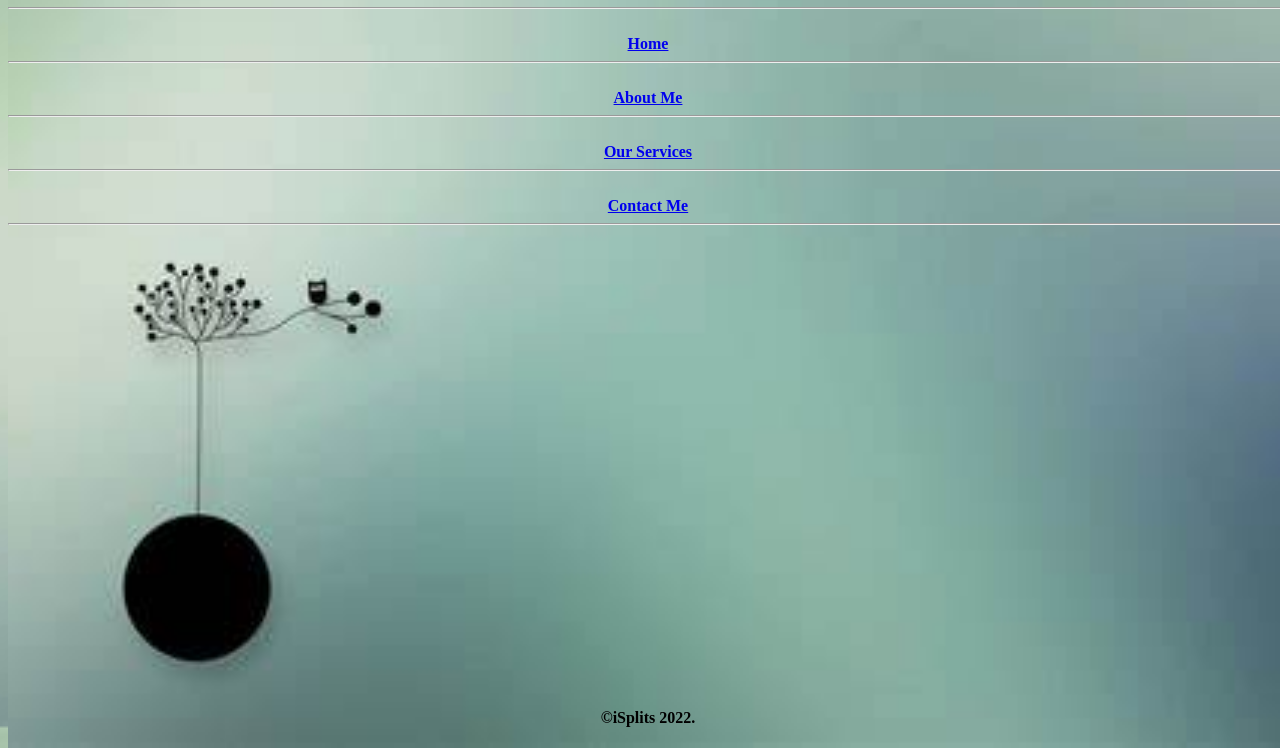
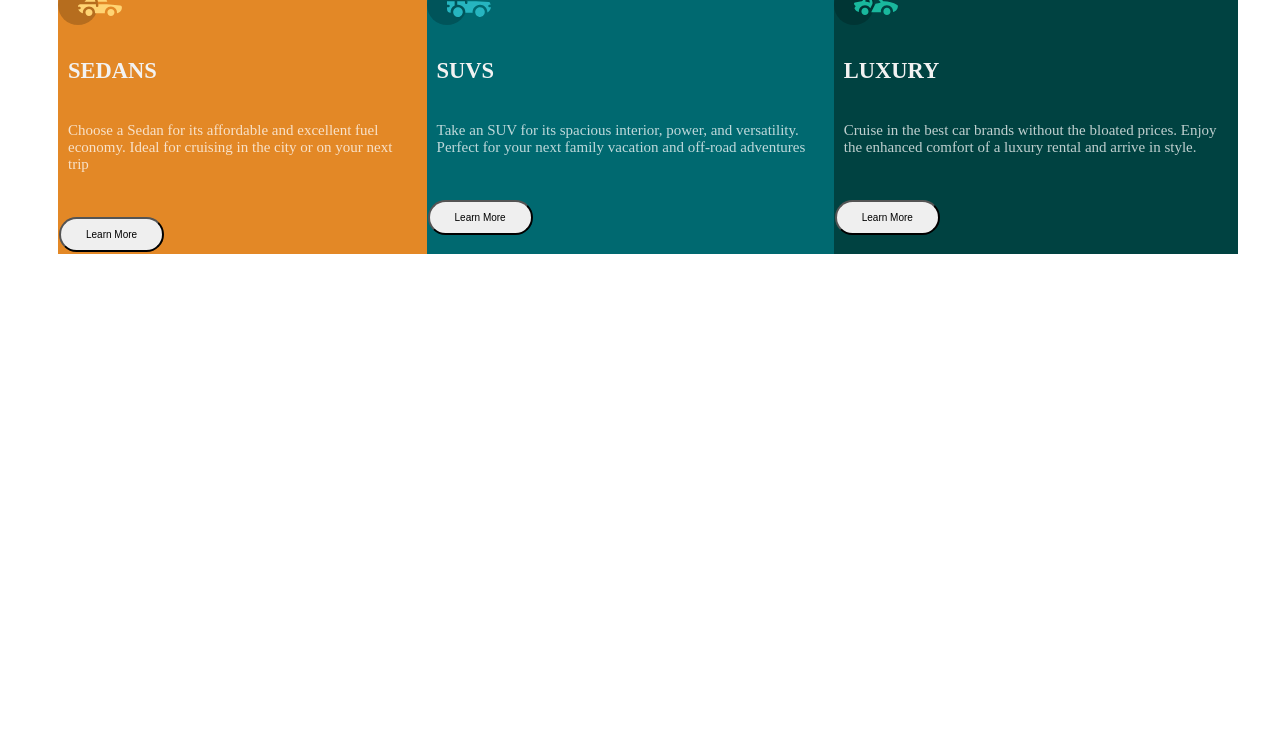
Before and after one commit to iSplits/Assignment, a plain HTML site: page index.html in a window 1280 px wide. Shown: the part 73-821 px from the top of the page. Drawn offline with Linux system fonts and the light colour scheme.

Commit message:
Week 4I
CSS Flex Layout

```diff
--- a/index.html
+++ b/index.html
@@ -3,8 +3,9 @@
 
 <head>
   <meta charset="utf-8">
-  <meta name="viewport" content="width=device-width">
+  <meta name="viewport" content="width=device-width" initial-scale="1">
   <title>replit</title>
+  <link rel="icon" type="image/x-icon" href="/favicon.ico">
   <link href="style.css" rel="stylesheet" type="text/css" />
 </head>
 
@@ -17,32 +18,29 @@
   teal, blue, blurple, magenta, pink!
   -->
   <script src="https://replit.com/public/js/replit-badge.js" theme="blue" defer></script>
-<header>
-  <h1 id="mylogo">SymplyU</h1>
-  <hr>
-  <br>
-  <div style="text-align:center;">
-    <a href="https://simple-portfolio.isplits.repl.co" target="_blank"><strong>Home</strong></a>
-    <hr>
-    <br>
-    <a href="about_me.html" target="_blank"><strong>About Me</strong></a>
-    <hr>
-    <br>
-    <a href="our_services.html" target="_blank"><strong>Our Services</strong></a>
-    <hr>
-    <br>
-    <a href="contact_me.html" target="_blank"><strong>Contact Me</strong></a>
-    <hr>
+</body>
+<div class="flex-container">
+  <div id="sedans">
+    <svg width="64" height="40" xmlns="http://www.w3.org/2000/svg"><g fill="none" fill-rule="evenodd"><circle fill="#000" opacity=".201" cx="20" cy="20" r="20"/><path d="M52.936 24.11c1.942 0 3.517 1.542 3.517 3.445 0 1.903-1.575 3.445-3.517 3.445s-3.516-1.542-3.516-3.445c0-1.903 1.574-3.445 3.516-3.445zm-21.957 0c1.942 0 3.517 1.542 3.517 3.445 0 1.903-1.575 3.445-3.517 3.445s-3.516-1.542-3.516-3.445c0-1.903 1.574-3.445 3.516-3.445zm6.948-4.848v1.429c0 .716.61 1.293 1.348 1.259a1.295 1.295 0 001.225-1.295v-1.393h8.256l13.483 1.313c.956.093 1.676.881 1.676 1.814 0 2.89-2.126 5.303-4.926 5.819.397-3.557-2.458-6.62-6.053-6.62-3.646 0-6.504 3.14-6.039 6.723h-9.879c.466-3.588-2.397-6.722-6.039-6.722-3.595 0-6.45 3.062-6.052 6.62-2.14-.398-3.916-1.912-4.61-3.931h1.142c.731 0 1.32-.598 1.285-1.322-.033-.678-.629-1.2-1.322-1.2H20v-.251c0-1.274 1.066-2.243 2.306-2.243h15.62zM42.59 11c2.645 0 4.99 1.556 5.972 3.963l.726 1.779H40.17L38.413 11h4.178zm-6.865 0l1.758 5.741H26.505l3.357-3.654A6.502 6.502 0 0134.644 11h1.082z" fill="#FFD473" fill-rule="nonzero"/></g></svg>
+    <h2>SEDANS</h2>
+    <p>Choose a Sedan for its affordable and excellent fuel economy. Ideal for cruising in the city or on your next trip</p><br>
+
+   <button class="lmore">Learn More</button>
   </div>
 
-</header>
+  <div id="suvs">
+    <svg width="64" height="40" xmlns="http://www.w3.org/2000/svg"><g fill="none" fill-rule="evenodd"><circle fill="#000" opacity=".201" cx="20" cy="20" r="20"/><path d="M31.002 22.358c2.917 0 5.18 2.593 4.762 5.506a4.828 4.828 0 01-2.962 3.778 4.797 4.797 0 01-5.3-1.165c-1.188-1.26-1.235-2.613-1.263-2.613-.42-2.924 1.857-5.506 4.763-5.506zm22 0c3.457 0 5.798 3.567 4.41 6.744A4.816 4.816 0 0152.3 31.94a4.826 4.826 0 01-4.06-4.077c-.42-2.915 1.846-5.506 4.762-5.506zm-15.04-6.083v1.462a1.29 1.29 0 001.352 1.29c.693-.033 1.227-.631 1.227-1.326v-1.426h8.3l13.056.716a1.29 1.29 0 011.164.917c.27.895.446 1.477.563 1.87h-1.047c-.694 0-1.291.534-1.324 1.228a1.29 1.29 0 001.288 1.352h1.445c-.164 2.225-1.57 4.193-3.6 5.05.13-4.212-3.255-7.63-7.384-7.63-4.317 0-7.762 3.718-7.358 8.086h-7.285c.43-4.655-3.503-8.531-8.131-8.046v-3.543h7.734zm-10.312 0v4.308a7.4 7.4 0 00-4.006 7.274 3.874 3.874 0 01-3.642-3.864v-1.635h1.46a1.29 1.29 0 000-2.58h-1.461v-3.213l.003-.29h7.646zm14.986-8.196c2.65 0 5 1.592 5.984 4.055l.63 1.579a5.525 5.525 0 01-.065-.004l-.026-.002-.034-.002-.022-.002a4.178 4.178 0 00-.224-.006l-.098-.001h-.039l-.136-.001h-.052l-.326-.001H40.211L38.528 8.08zm-13.632 0l-1.122 5.616h-7.144l1.47-4.71a1.29 1.29 0 011.231-.906h5.565zm6.832 0l1.683 5.615h-7.007l1.121-5.615h4.203z" fill="#26B5C0" fill-rule="nonzero"/></g></svg>
+    <h2>SUVS</h2>
+    <p> Take an SUV for its spacious interior, power, and versatility. Perfect for your next family vacation and off-road adventures</p><br>
+    <button class="lmore">Learn More</button>
+  </div>
 
-<footer>
-  <b>©iSplits 2022.</b>
-</footer>
+  <div id="luxury">
+    <svg width="64" height="40" xmlns="http://www.w3.org/2000/svg"><g fill="none" fill-rule="evenodd"><circle fill="#000" opacity=".201" cx="20" cy="20" r="20"/><path d="M30.98 22.835c1.941 0 3.516 1.604 3.516 3.583 0 1.978-1.575 3.582-3.517 3.582s-3.516-1.604-3.516-3.582c0-1.979 1.574-3.583 3.516-3.583zm21.956 0c1.942 0 3.517 1.604 3.517 3.583 0 1.978-1.575 3.582-3.517 3.582s-3.516-1.604-3.516-3.582c0-1.979 1.574-3.583 3.516-3.583zm-9.143-10.45a1.27 1.27 0 011.819 0l3.715 3.784c4.444-.115 9.7 1.142 13.964 3.753.387.237.624.664.624 1.124 0 3.006-2.126 5.514-4.926 6.05.397-3.698-2.458-6.882-6.053-6.882-3.646 0-6.504 3.264-6.039 6.99h-9.669c.76-1.544.993-2.026 1.337-2.711l.082-.162c.421-.835 1.056-2.07 2.883-5.65 1.68-.023 3.47-.408 5.247-1.403l-2.984-3.04a1.328 1.328 0 010-1.854zm-7.68 1.064c.683-.2 1.395.202 1.592.898l.749 2.652a3.46 3.46 0 01-.247 2.51l-1.733 3.395-.216.424c-1.07-1.89-3.06-3.114-5.279-3.114-3.595 0-6.45 3.184-6.052 6.885-1.832-.347-3.414-1.537-4.278-3.276a1.331 1.331 0 01.117-1.376l.955-1.303-1.325-1.295c-.751-.735-.376-2.024.64-2.231l6.614-1.346.13-.026c.092-.019.145-.03.157-.031.314-.146 1.07-.591 1.07-1.506 0-.734.592-1.327 1.316-1.31.712.016 1.268.662 1.256 1.388a4.11 4.11 0 01-.348 1.611 22.69 22.69 0 014.7 1.146l-.7-2.473a1.314 1.314 0 01.882-1.622z" fill="#19B89D" fill-rule="nonzero"/></g></svg>
+    <h2>LUXURY</h2>
+    <p> Cruise in the best car brands without the bloated prices. Enjoy the enhanced comfort of a luxury rental and arrive in style.</p><br>
+    <button class="lmore">Learn More</button>
+  </div>
 
 
-
-</body>
-
-</html>
+</div>
--- a/style.css
+++ b/style.css
@@ -1,23 +1,50 @@
 html, body {
   height: 100%;
-  width: 100%;
-  background-color: darkgray;
-  background-image: url('background.jpg');
-  background-repeat: no-repeat;
-  background-attachment: fixed;
-  background-size: cover;
+  width:100%;
+  font-size:15px;
 }
-#mylogo{
-  color: darkmagenta;
+
+.flex-container {
+  display: flex;
+  padding: 50px;
+}
+
+p {
+  color: hsla(0, 0%, 100%, 0.75);
+  font-family:  Family-name: [Lexend Deca](https://fonts.google.com/specimen/Lexend+Deca);
+  font-weight: 400;
+  padding: 10px;
+}
+
+
+h2 {
+  color: hsl(0, 0%, 95%);
+  font-family: [Big Shoulders Display](https://fonts.google.com/specimen/Big+Shoulders+Display);
+font-weights: 700;
+padding: 10px;
+
+}
+
+#sedans {
+  background-color: hsl(31, 77%, 52%);
+}
+
+#suvs {
+  background-color: hsl(184, 100%, 22%);
+}
+
+#luxury {
+  background-color: hsl(179, 100%, 13%);
+}
+
+.lmore {
+  border-radius: 18px;
+  padding: 10px 25px;
   text-align: center;
+  text-decoration: none;
+  display: inline-block;
+  font-size: 10px;
+  margin: 2px 1px;
+  align-self: center;
+  cursor: pointer;
 }
-footer {
-  text-align:center;
-  position: fixed;
-  bottom: 0;
-  width:100%;
-}
-div {
-  position: relative;
-  font-size:50;
-}
```
Also changed, not shown: grid.html (added, +40 -0 lines), favicon.ico (added).
